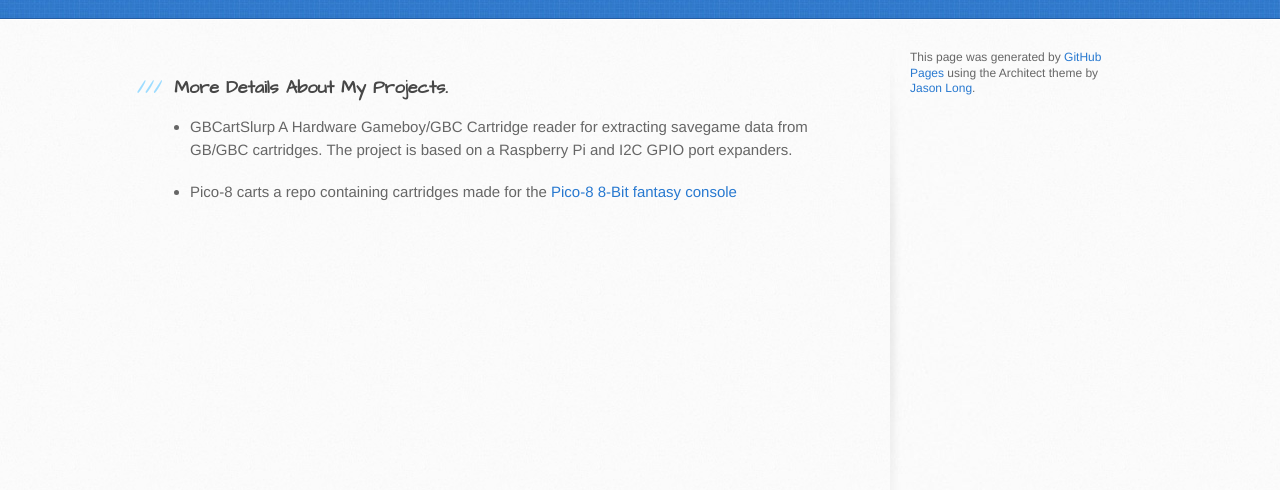
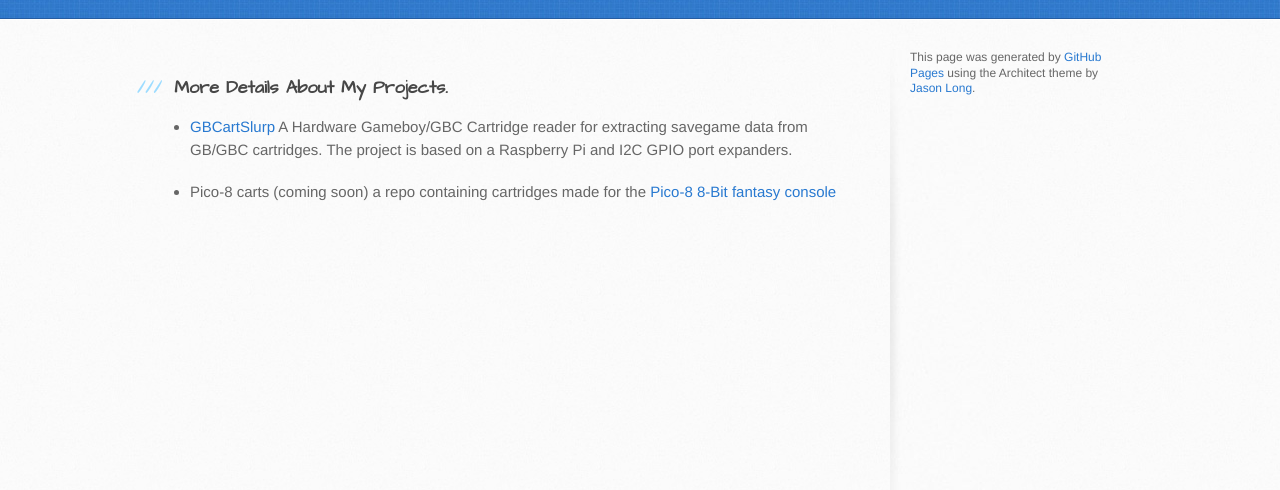
Before and after one commit to abrugsch/abrugsch.github.io, a plain HTML site: page index.html in a window 1280 px wide. Shown: the part 182-672 px from the top of the page. Drawn offline with Linux system fonts and the light colour scheme.

Commit message:
Replace master branch with page content via GitHub

```diff
--- a/index.html
+++ b/index.html
@@ -32,9 +32,9 @@
 <a id="more-details-about-my-projects" class="anchor" href="#more-details-about-my-projects" aria-hidden="true"><span aria-hidden="true" class="octicon octicon-link"></span></a>More Details About My Projects.</h3>
 
 <ul>
-<li><p>GBCartSlurp
+<li><p><a href="http://abrugsch.github.io/GBCartSlurp/">GBCartSlurp</a>
 A Hardware Gameboy/GBC Cartridge reader for extracting savegame data from GB/GBC cartridges. The project is based on a Raspberry Pi and I2C GPIO port expanders.</p></li>
-<li><p>Pico-8 carts
+<li><p>Pico-8 carts (coming soon)
 a repo containing cartridges made for the <a href="http://www.pico-8.com">Pico-8 8-Bit fantasy console</a></p></li>
 </ul>
         </section>
--- a/params.json
+++ b/params.json
@@ -1 +1 @@
-{"name":"abrugsch.GitHub.io","tagline":"github pages jobbie","body":"### More Details About My Projects.\r\n\r\n* GBCartSlurp\r\nA Hardware Gameboy/GBC Cartridge reader for extracting savegame data from GB/GBC cartridges. The project is based on a Raspberry Pi and I2C GPIO port expanders.\r\n\r\n* Pico-8 carts\r\na repo containing cartridges made for the [Pico-8 8-Bit fantasy console](http://www.pico-8.com)\r\n\r\n","google":"","note":"Don't delete this file! It's used internally to help with page regeneration."}
+{"name":"abrugsch.GitHub.io","tagline":"github pages jobbie","body":"### More Details About My Projects.\r\n\r\n* [GBCartSlurp](http://abrugsch.github.io/GBCartSlurp/)\r\nA Hardware Gameboy/GBC Cartridge reader for extracting savegame data from GB/GBC cartridges. The project is based on a Raspberry Pi and I2C GPIO port expanders.\r\n\r\n* Pico-8 carts (coming soon)\r\na repo containing cartridges made for the [Pico-8 8-Bit fantasy console](http://www.pico-8.com)\r\n\r\n","google":"","note":"Don't delete this file! It's used internally to help with page regeneration."}
```
